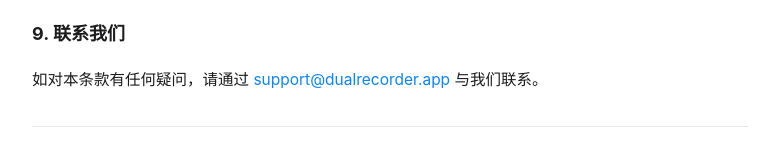
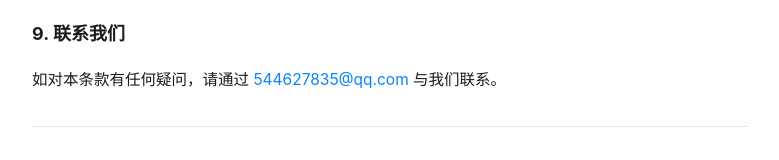
Before and after one commit to XiaoGuoCoder/apps_privacys, a plain HTML site: page DualCapture-terms-cn.html in a window 1280 px wide. Shown: the part 1673-1833 px from the top of the page, without its empty margins (250-1029 px from the left). Drawn offline with Linux system fonts and the light colour scheme.

Commit message:
Update contact email to 544627835@qq.com (terms cn)

```diff
--- a/DualCapture-terms-cn.html
+++ b/DualCapture-terms-cn.html
@@ -68,7 +68,7 @@
   <p>我们可能会不时修订本条款。变更后继续使用本应用即视为接受更新后的条款。“最后更新”日期反映最新修订。</p>
 
   <h2>9. 联系我们</h2>
-  <p>如对本条款有任何疑问，请通过 <a href="mailto:support@dualrecorder.app">support@dualrecorder.app</a> 与我们联系。</p>
+  <p>如对本条款有任何疑问，请通过 <a href="mailto:544627835@qq.com">544627835@qq.com</a> 与我们联系。</p>
 
   <hr>
   <p class="muted">&copy; 2026 Dual Recorder. 保留所有权利。</p>
```
